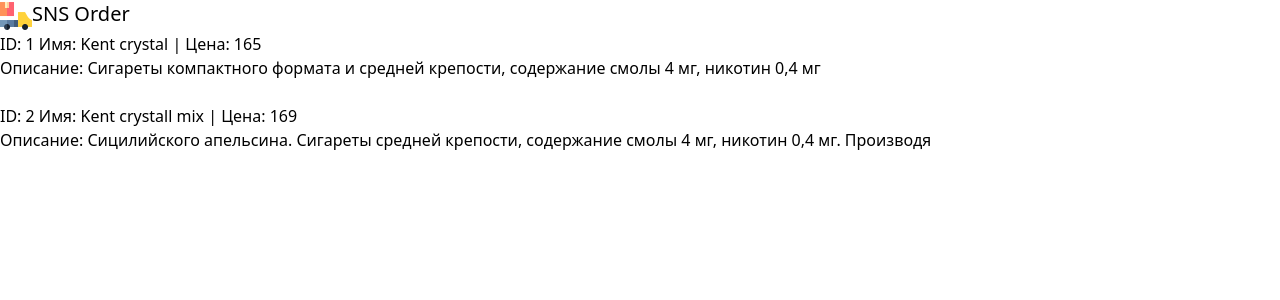
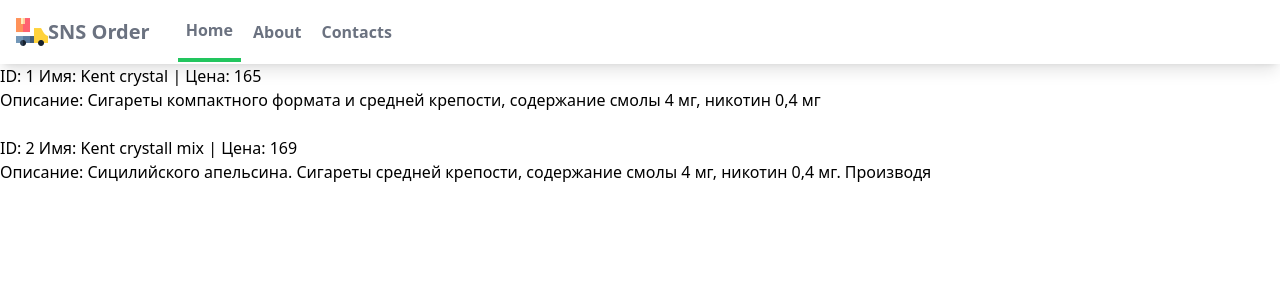
Before and after one commit to lievs/snsorder, a Django app: page /snsorder/ in a window 1280 px wide. Shown: the top 300 px of the page. Run offline with Django 4.2, Linux system fonts and the light colour scheme; data comes from the database, SQL or seed files in the repository; parts of the project's set-up code (start-up, migrations or seed data) failed here and were passed over.

Commit message:
base template + navbar

```diff
--- a/mysite/snsorder/static/snsorder/styles.css
+++ b/mysite/snsorder/static/snsorder/styles.css
@@ -538,6 +538,15 @@
   position: static;
 }
 
+.mx-auto {
+  margin-left: auto;
+  margin-right: auto;
+}
+
+.block {
+  display: block;
+}
+
 .flex {
   display: flex;
 }
@@ -550,12 +559,82 @@
   width: 2rem;
 }
 
+.items-center {
+  align-items: center;
+}
+
+.justify-between {
+  justify-content: space-between;
+}
+
+.space-x-7 > :not([hidden]) ~ :not([hidden]) {
+  --tw-space-x-reverse: 0;
+  margin-right: calc(1.75rem * var(--tw-space-x-reverse));
+  margin-left: calc(1.75rem * calc(1 - var(--tw-space-x-reverse)));
+}
+
+.space-x-1 > :not([hidden]) ~ :not([hidden]) {
+  --tw-space-x-reverse: 0;
+  margin-right: calc(0.25rem * var(--tw-space-x-reverse));
+  margin-left: calc(0.25rem * calc(1 - var(--tw-space-x-reverse)));
+}
+
+.border-b-4 {
+  border-bottom-width: 4px;
+}
+
+.border-green-500 {
+  --tw-border-opacity: 1;
+  border-color: rgb(34 197 94 / var(--tw-border-opacity));
+}
+
 .bg-sky-500 {
   --tw-bg-opacity: 1;
   background-color: rgb(14 165 233 / var(--tw-bg-opacity));
+}
+
+.bg-white {
+  --tw-bg-opacity: 1;
+  background-color: rgb(255 255 255 / var(--tw-bg-opacity));
+}
+
+.px-4 {
+  padding-left: 1rem;
+  padding-right: 1rem;
+}
+
+.px-2 {
+  padding-left: 0.5rem;
+  padding-right: 0.5rem;
+}
+
+.py-4 {
+  padding-top: 1rem;
+  padding-bottom: 1rem;
 }
 
 .text-xl {
   font-size: 1.25rem;
   line-height: 1.75rem;
 }
+
+.font-semibold {
+  font-weight: 600;
+}
+
+.text-gray-500 {
+  --tw-text-opacity: 1;
+  color: rgb(107 114 128 / var(--tw-text-opacity));
+}
+
+.shadow {
+  --tw-shadow: 0 1px 3px 0 rgb(0 0 0 / 0.1), 0 1px 2px -1px rgb(0 0 0 / 0.1);
+  --tw-shadow-colored: 0 1px 3px 0 var(--tw-shadow-color), 0 1px 2px -1px var(--tw-shadow-color);
+  box-shadow: var(--tw-ring-offset-shadow, 0 0 #0000), var(--tw-ring-shadow, 0 0 #0000), var(--tw-shadow);
+}
+
+.shadow-lg {
+  --tw-shadow: 0 10px 15px -3px rgb(0 0 0 / 0.1), 0 4px 6px -4px rgb(0 0 0 / 0.1);
+  --tw-shadow-colored: 0 10px 15px -3px var(--tw-shadow-color), 0 4px 6px -4px var(--tw-shadow-color);
+  box-shadow: var(--tw-ring-offset-shadow, 0 0 #0000), var(--tw-ring-shadow, 0 0 #0000), var(--tw-shadow);
+}
--- /dev/null
+++ b/mysite/snsorder/templates/snsorder/base.html
@@ -0,0 +1,14 @@
+<!DOCTYPE html>
+{% load static %}
+
+<html lang="en">
+<head>
+    <meta charset="UTF-8">
+    <link rel="stylesheet" href="{% static 'snsorder/styles.css' %}">
+    <title>Title</title>
+</head>
+<body>
+    {% block content %}
+    {% endblock content %}
+</body>
+</html>
--- a/mysite/snsorder/templates/snsorder/index.html
+++ b/mysite/snsorder/templates/snsorder/index.html
@@ -1,21 +1,25 @@
+{% extends "snsorder/base.html" %}
 {% load static %}
-<html>
-    <head>
-        <link rel="stylesheet" href="{% static 'snsorder/styles.css' %}">
-    </head>
-    <body>
-        <nav>
-            <div>
-                <div>
+{% block content %}
+    <nav class="bg-white shadow-lg">
+        <div class="max-w-6x1 mx-auto px-4">
+            <div class="flex justify-between">
+                <div class="flex space-x-7">
                     <div>
-                        <div class="flex">
-                            <img class="h-8 w-8" src="{% static 'snsorder/images/logo.png' %}" alt="logo">
-                            <span class="text-xl">   SNS Order</span>
-                        </div>
+                        <a href="#" class="flex items-center px2 py-4">
+                               <img class="h-8 w-8" src="{% static 'snsorder/images/logo.png' %}" alt="logo">
+                                <span class="text-gray-500 font-semibold text-xl">   SNS Order</span>
+                        </a>
+                    </div>
+                    <div class="items-center flex space-x-1">
+                        <a href="#" class="py-4 px-2 text-gray-500 font-semibold border-b-4 border-green-500">Home</a>
+                        <a href="#" class="py-4 px-2 text-gray-500 font-semibold">About</a>
+                        <a href="#" class="py-4 px-2 text-gray-500 font-semibold">Contacts</a>
                     </div>
                 </div>
             </div>
-        </nav>
+        </div>
+    </nav>
         <h4>
             {% for item in items%}
             <a href = "{% url 'detail' item.id %}">
@@ -24,5 +28,4 @@
             </a>
             {% endfor %}
         </h4>
-    </body>
-</html>
+    {% endblock content %}
```
